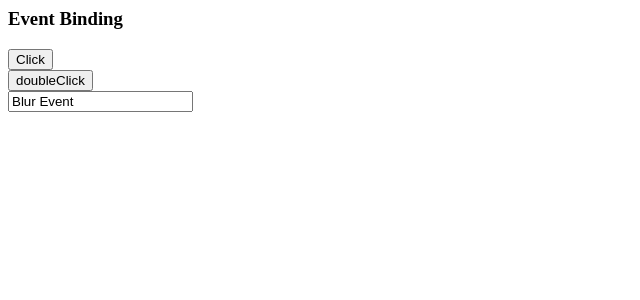
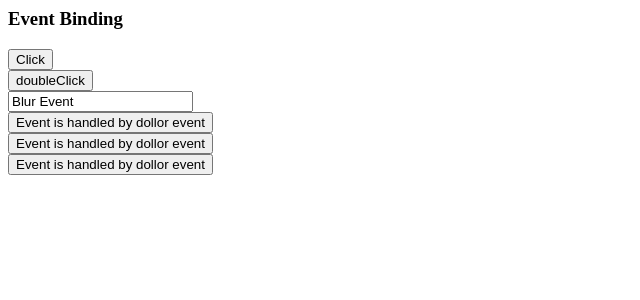
Before and after one commit to Sohamk0301/angular-eventHandling, an Angular app: page / in a window 1280 px wide. Shown: the top 300 px of the page, without its empty margins (0-640 px from the left). Built offline with nearby package versions, Linux system fonts and the light colour scheme.

Commit message:
1 file modified

```diff
--- a/src/app/app.component.html
+++ b/src/app/app.component.html
@@ -7,3 +7,13 @@
 <br />
 <input type="text" (blur)="blurEvent()" value="Blur Event" />
 <br />
+
+<button (click)="eventHandle('This event is handled using $event')">
+  Event is handled by dollor event</button
+><br />
+
+<button (click)="eventHandle(50)">Event is handled by dollor event</button
+><br />
+
+<button (click)="eventHandle($event)">Event is handled by dollor event</button
+><br />
```
